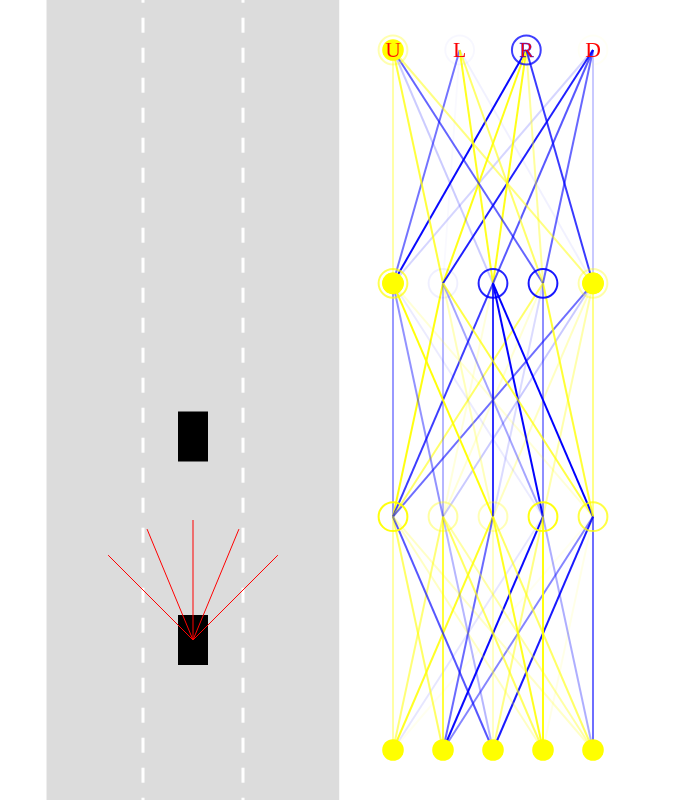
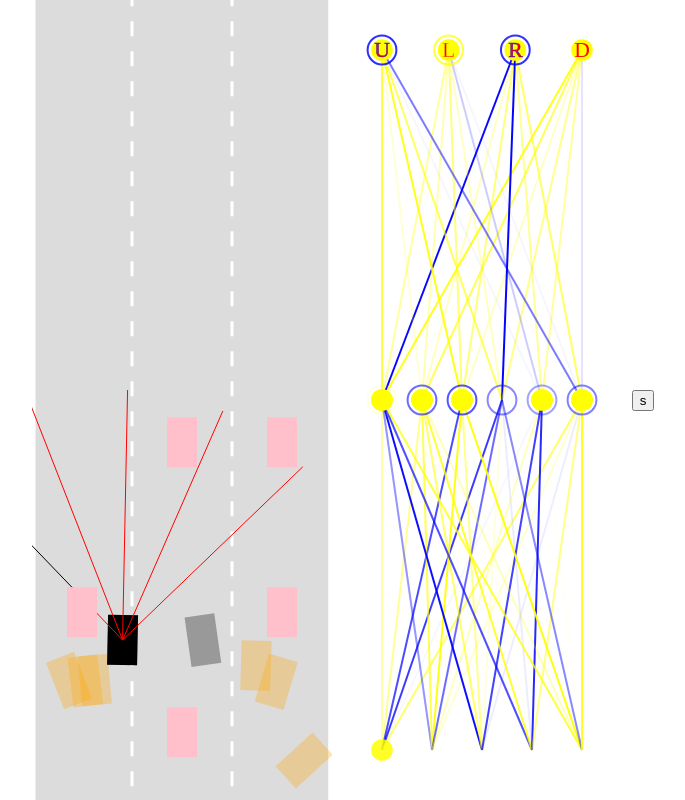
Before and after one commit to reejuBhattacharya/self_driving_car, a plain HTML site: page index.html in a window 1280 px wide. Shown: the whole page, without its empty margins (297-982 px from the left). Drawn offline with Linux system fonts and the light colour scheme.

Commit message:
fixed neural network and collision detection

```diff
--- a/CollisionDetection.js
+++ b/CollisionDetection.js
@@ -4,7 +4,7 @@ class Detector {
         this.ray = {
             count: 5,
             spread: Math.PI/2,
-            length: 120
+            length: 250
         };
         this.rays = [];
         this.intersectionPoints = [];
@@ -21,20 +21,22 @@ class Detector {
         }
 
         // get intersection points with ray and road
-        this.rays.forEach((ray) => {
-            let result = this.#getRayIntersection(ray, roadBorders, otherCars);
+        this.intersectionPoints = [];
+        for(let i=0; i<this.rays.length; i++) {
+            let result = this.#getRayIntersection(this.rays[i], roadBorders, otherCars);
             // console.log(result);
-            this.rays.push(result);
-        });
-
+            this.intersectionPoints.push(result);
+        }
     }
 
     drawSensors(context) {
+        // console.log(this.intersectionPoints);
         for(let i=0; i<this.ray.count; i++) {
             let end = this.rays[i][1];
             if(this.intersectionPoints[i]!=null) {
                 end = this.intersectionPoints[i];
             }
+
             context.beginPath();
             context.strokeStyle = "red";
             context.setLineDash([]);
@@ -43,14 +45,12 @@ class Detector {
             context.lineTo(end.x, end.y);
             context.stroke();
 
-            // context.beginPath();
-            // context.strokeStyle = "black";
-            // context.setLineDash([]);
-            // context.lineWidth = 1;
-            // context.moveTo(end.x, end.y);
-            // context.lineTo(this.rays[i][1].x, this.rays[i][1].y);
-            // context.stroke();
-
+            context.beginPath();
+            context.strokeStyle = "black";
+            context.lineWidth = 1;
+            context.moveTo(this.rays[i][1].x, this.rays[i][1].y);
+            context.lineTo(end.x, end.y);
+            context.stroke();
         }
     }
 
@@ -77,6 +77,7 @@ class Detector {
                 );
                 if(value) {
                     points.push(value);
+                // console.log(value);
                 }
             }
         });
@@ -84,11 +85,9 @@ class Detector {
             return null;
         }
         else {
-            let minOffset = 2;
-            points.forEach((el) => {
-                minOffset = Math.min(minOffset, el.offset);
-            });
-            return points.find(el => el.offset == minOffset);
+            const offsets=points.map(e=>e.offset);
+            const minOffset=Math.min(...offsets);
+            return points.find(e=>e.offset==minOffset);
         }
 
 
--- a/NeuralNetwork.js
+++ b/NeuralNetwork.js
@@ -15,6 +15,27 @@ class NeuralNetwork {
         }
         return outputs;
     }
+
+    static mutate(network,amount){
+        network.layers.forEach(level => {
+            for(let i=0;i<level.biases.length;i++){
+                level.biases[i]=lerp(
+                    level.biases[i],
+                    Math.random()*2-1,
+                    amount
+                )
+            }
+            for(let i=0;i<level.weights.length;i++){
+                for(let j=0;j<level.weights[i].length;j++){
+                    level.weights[i][j]=lerp(
+                        level.weights[i][j],
+                        Math.random()*2-1,
+                        amount
+                    )
+                }
+            }
+        });
+    }
 }
 
 
@@ -24,8 +45,8 @@ class Layer {
         this.outputs = new Array(outputNo);
         this.biases = new Array(outputNo);
 
-        this.weights = new Array(inputNo);
-        for(let i=0; i<this.weights.length; i++) {
+        this.weights = [];
+        for(let i=0; i<inputNo; i++) {
             this.weights[i] = new Array(outputNo);
         }
 
@@ -33,8 +54,8 @@ class Layer {
     }
 
     static #generateRandom(layer) {
-        for(let i=0; i<layer.weights.length; i++) {
-            for(let j=0; j<layer.weights[i].length; j++) {
+        for(let i=0; i<layer.inputs.length; i++) {
+            for(let j=0; j<layer.outputs.length; j++) {
                 layer.weights[i][j] = Math.random()*2 -1;
             }
         }
@@ -45,7 +66,7 @@ class Layer {
     }
     static feedForward(inputs, layer) {
         // copy the inputs
-        for(let i=0; i<inputs.length; i++) {
+        for(let i=0; i<layer.inputs.length; i++) {
             layer.inputs[i] = inputs[i];
         }
 
@@ -53,10 +74,10 @@ class Layer {
         for(let i=0; i<layer.outputs.length; i++) {
             let score = 0;
             for(let j=0; j<layer.inputs.length; j++) {
-                score += layer.inputs[j]*layer.weights[j][i] + layer.biases[i];
+                score += layer.inputs[j]*layer.weights[j][i];
             }
 
-            if(score>0)
+            if(score>layer.biases[i])
                 layer.outputs[i] = 1;
             else
                 layer.outputs[i] = 0;
--- a/car.js
+++ b/car.js
@@ -1,6 +1,6 @@
 class Car {
 
-    constructor(x, y, width, height, isControllable, maxspeed = 0.5)
+    constructor(x, y, width, height, isControllable, maxspeed = 1.5)
     {
         this.x = x;
         this.y = y;
@@ -18,11 +18,11 @@ class Car {
 
         if(isControllable) {
             this.detector = new Detector(this);
-            this.network = new NeuralNetwork([this.detector.ray.count, 5, 5, 4]);
+            this.network = new NeuralNetwork([this.detector.ray.count, 6, 4]);
         }
     }
 
-    draw(context) {
+    draw(context, drawSensors=false) {
         // context.save();
         // context.translate(this.x, this.y);
         // context.rotate(-this.angle);
@@ -34,6 +34,7 @@ class Car {
         // context.restore();
 
         context.fillStyle = this.crash ? "orange" : "black";
+        if(!this.isControllable) context.fillStyle = "pink";
         context.beginPath();
         context.moveTo(this.vertices[0].x, this.vertices[0].y);
         for(let i=1; i<this.vertices.length; i++) {
@@ -41,7 +42,7 @@ class Car {
         }
         context.fill();
 
-        if(this.isControllable) {
+        if(this.isControllable && drawSensors) {
             this.detector.drawSensors(context);
         }
     }
@@ -59,7 +60,7 @@ class Car {
                 el => el==null ? 0 : 1-el.offset
             );
             const outputs = NeuralNetwork.feedForward(offsets, this.network);
-            console.log(outputs);
+            // console.log(outputs);
 
             this.controls.forward = outputs[0];
             this.controls.left = outputs[1];
@@ -112,9 +113,9 @@ class Car {
         else if(this.controls.backward)
             this.speed -= this.acceleration;
         if(this.controls.left)
-            this.angle += 0.02;
+            this.angle += 0.01;
         else if(this.controls.right)
-            this.angle -= 0.02;
+            this.angle -= 0.01;
 
 
         if(Math.abs(this.speed)>=this.maxspeed) {
--- a/index.html
+++ b/index.html
@@ -11,6 +11,7 @@
     <div class="container">
         <canvas id="canvas-car"></canvas>
         <canvas id="canvas-visualizer"></canvas>
+        <button id="save" onclick="save()">s</button>
     </div>
     <script src="NetworkVisualizer.js"></script>
     <script src="NeuralNetwork.js"></script>
--- a/script.js
+++ b/script.js
@@ -5,31 +5,69 @@ const carCtx = carCanvas.getContext("2d");
 const visualizerCanvas = document.getElementById("canvas-visualizer");
 const visualizerCtx = visualizerCanvas.getContext("2d");
 
-const mainCar = new Car(getLaneCoord(2), 600, 30, 50, true, 1.5);
 const roadBorders = [
     [{x:0, y:-100000}, {x:0, y:100000}],
     [{x:carCanvas.width, y:-100000}, {x:carCanvas.width, y:100000}]
 ];
 const otherCars = [
-    new Car(getLaneCoord(2), 100, 30, 50, false)
+    new Car(getLaneCoord(2), 120, 30, 50, false),
+    new Car(getLaneCoord(1), 0, 30, 50, false),
+    new Car(getLaneCoord(3), 0, 30, 50, false),
+    new Car(getLaneCoord(2), -170, 30, 50, false),
+    new Car(getLaneCoord(3), -170, 30, 50, false)
 ]
 
-const animation = () => {
+const cars = [];
+const no_of_maincars = 100;
+
+const generateMainCars = () => {
+    for(let i=0; i<no_of_maincars; i++)
+        cars.push(new Car(getLaneCoord(2), 600, 30, 50, true, 3.5))
+}
+
+generateMainCars();
+let most_fit_car = cars[0];
+if(localStorage.getItem("fitCar")) {
+    for(let i=0; i<cars.length; i++) {
+        cars[i].network=JSON.parse(
+            localStorage.getItem("fitCar"));
+        if(i!=0){
+            NeuralNetwork.mutate(cars[i].network,0.2);
+        }
+    }
+}
+
+function animation (time) {
     for(let i=0; i<otherCars.length; i++) {
         otherCars[i].update(roadBorders, []);
     }
-    mainCar.update(roadBorders, otherCars);
+    cars.forEach((car) => car.update(roadBorders, otherCars));
+
+    // find the most fit car
+    let miny = cars[0].y;
+    cars.forEach(car => miny = Math.min(miny, car.y));
+    for(let i=0; i<cars.length; i++) {
+        if(cars[i].y==miny) {
+            most_fit_car = cars[i];
+            break;
+        }
+    }
+
     carCanvas.height = carCanvas.height; // to clear the canvas
     visualizerCanvas.height = window.innerHeight;
+
     carCtx.save();
-    carCtx.translate(0, -mainCar.y+carCanvas.height*0.8);
+    carCtx.translate(0, -most_fit_car.y+carCanvas.height*0.8);
     drawRoad();
-    mainCar.draw(carCtx);
+    carCtx.globalAlpha = 0.3;
+    cars.forEach((car) => car.draw(carCtx))
+    carCtx.globalAlpha = 1;
+    most_fit_car.draw(carCtx, true);
     for(let i=0; i<otherCars.length; i++) {
         otherCars[i].draw(carCtx);
     }
     carCtx.restore();
-    Visualizer.drawNetwork(visualizerCtx, mainCar.network)
+    Visualizer.drawNetwork(visualizerCtx, most_fit_car.network)
     requestAnimationFrame(animation);
 }
 
@@ -76,3 +114,9 @@ function getLaneCoord(laneNumber) {
     laneWidth = carCanvas.width/3;
     return (laneNumber-1)*laneWidth + laneWidth/2;
 }
+
+const button = document.getElementById("save");
+
+function save() {
+    localStorage.setItem("fitCar", JSON.stringify(most_fit_car.network));
+}
```
